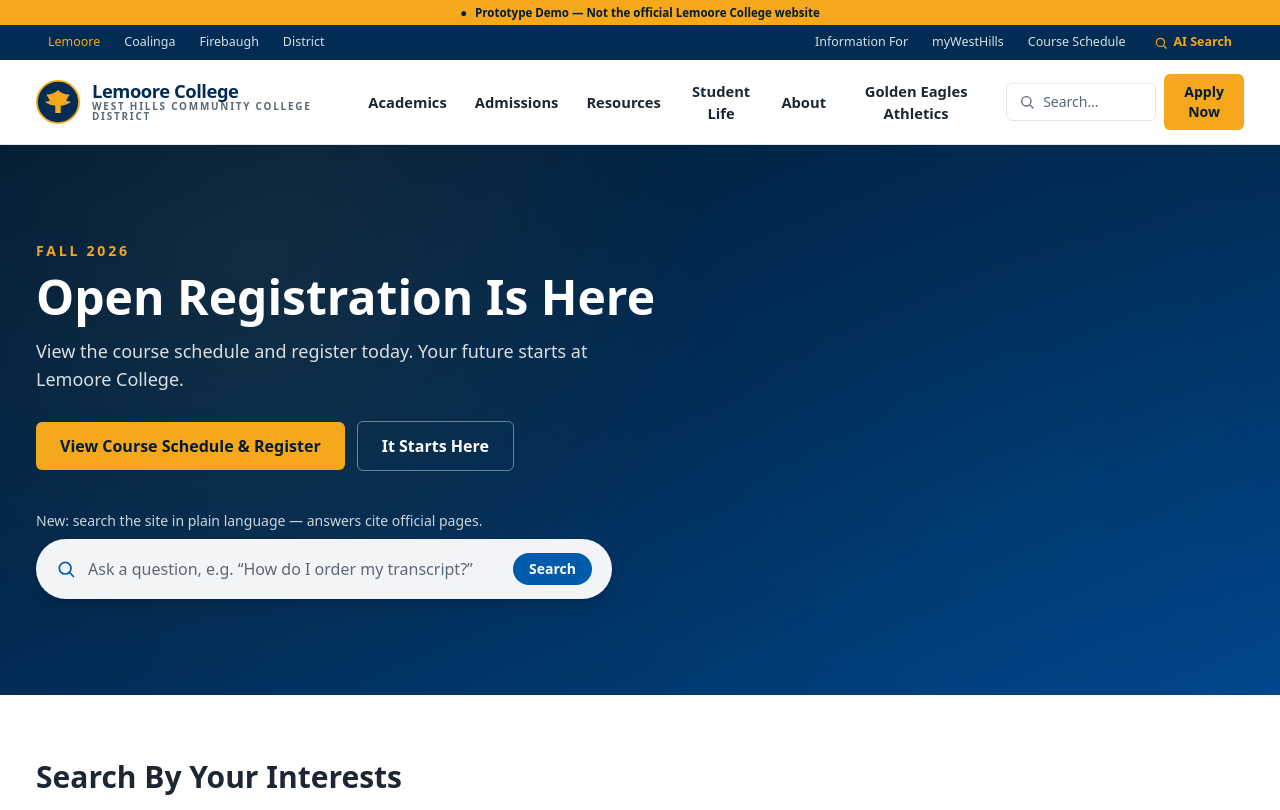
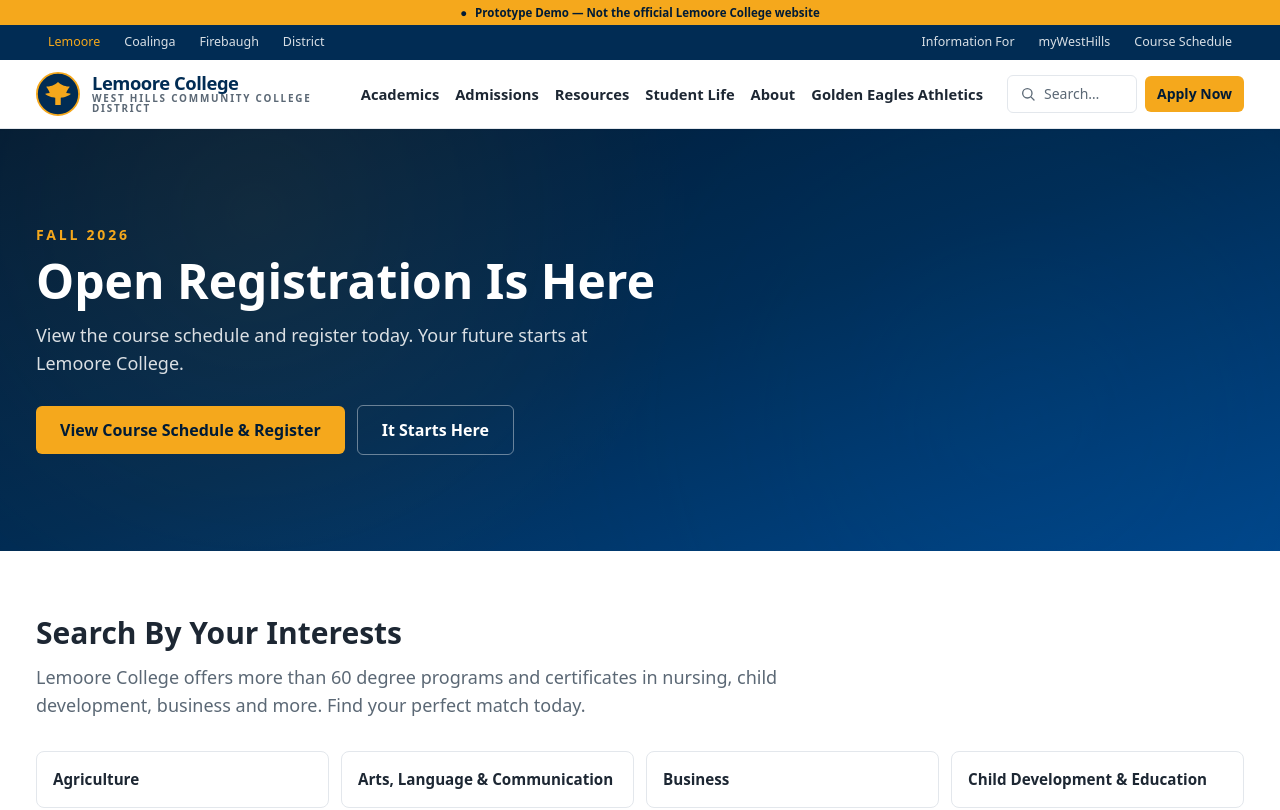
Before and after one commit to tamirsood-web/lemoore-student-success-assistant, a Next.js app: page / in a window 1280 px wide. Shown: the top 810 px of the page. Built offline with nearby package versions, Linux system fonts and the light colour scheme.

Commit message:
Navigation bar UI updates

```diff
--- a/src/features/site/SiteHeader.tsx
+++ b/src/features/site/SiteHeader.tsx
@@ -45,14 +45,6 @@
                 {link}
               </InactiveControl>
             ))}
-            <button
-              type="button"
-              onClick={openSearch}
-              className="ml-1 flex items-center gap-1.5 px-3 py-2 text-[0.78rem] font-semibold text-lc-gold hover:bg-white/10"
-            >
-              <SearchIcon className="h-3.5 w-3.5" />
-              AI Search
-            </button>
           </nav>
         </div>
       </div>
@@ -63,11 +55,11 @@
           <Logo />
 
           {/* Desktop main nav */}
-          <nav aria-label="Main" className="hidden items-center gap-1 lg:flex">
+          <nav aria-label="Main" className="hidden items-center lg:flex">
             {MAIN_NAV.map((item) => (
               <InactiveControl
                 key={item}
-                className="rounded px-3 py-2 text-[0.92rem] font-semibold text-lc-ink hover:bg-lc-wash hover:text-lc-blue"
+                className="whitespace-nowrap rounded px-2 py-2 text-[0.92rem] font-semibold text-lc-ink hover:bg-lc-wash hover:text-lc-blue"
               >
                 {item}
               </InactiveControl>
@@ -79,13 +71,13 @@
             <button
               type="button"
               onClick={openSearch}
-              className="flex items-center gap-2 rounded-md border border-lc-line px-3 py-2 text-sm font-medium text-lc-slate hover:border-lc-blue hover:text-lc-blue lg:min-w-[150px]"
+              className="flex items-center gap-2 rounded-md border border-lc-line px-3 py-2 text-sm font-medium text-lc-slate hover:border-lc-blue hover:text-lc-blue lg:min-w-[130px]"
               aria-label="Open AI search"
             >
               <SearchIcon className="h-4 w-4" />
               <span className="hidden lg:inline">Search…</span>
             </button>
-            <InactiveControl className="hidden rounded-md bg-lc-gold px-4 py-2 text-sm font-bold text-lc-navy-dark hover:bg-lc-gold-dark sm:inline-block">
+            <InactiveControl className="hidden whitespace-nowrap rounded-md bg-lc-gold px-3 py-2 text-sm font-bold text-lc-navy-dark hover:bg-lc-gold-dark sm:inline-block">
               Apply Now
             </InactiveControl>
 
--- a/src/features/site/sections/Hero.tsx
+++ b/src/features/site/sections/Hero.tsx
@@ -1,10 +1,8 @@
 // Homepage hero/banner. Reproduces the real full-width promotional banner: a large image
 // area (a neutral brand-navy photographic placeholder, since the official rotating photos
-// can't be reproduced here), an eyebrow + large headline + supporting line, a gold CTA, and
-// — as the flagship improvement — a prominent AI search entry.
+// can't be reproduced here), an eyebrow + large headline + supporting line, and a gold CTA.
 
 import { HERO_SLIDES } from "../homeContent";
-import { HeroSearchBar } from "./HeroSearchBar";
 import { InactiveControl } from "../InactiveControl";
 
 export function Hero() {
@@ -47,14 +45,6 @@
             It Starts Here
           </InactiveControl>
         </div>
-
-        {/* Flagship: AI search entry */}
-        <div className="mt-10">
-          <p className="mb-2 text-sm font-medium text-white/80">
-            New: search the site in plain language — answers cite official pages.
-          </p>
-          <HeroSearchBar />
-        </div>
       </div>
     </section>
   );
--- a/src/features/site/sections/HeroSearchBar.tsx
+++ /dev/null
@@ -1,31 +0,0 @@
-"use client";
-
-import { useSearchOverlay } from "@/features/search/SearchProvider";
-
-/**
- * Prominent hero search entry — the headline improvement. It looks like a real search
- * field but opens the full AI-search overlay so judges immediately see the new capability.
- * Keyboard-accessible: it is a real button that opens the overlay on click or Enter/Space.
- */
-export function HeroSearchBar() {
-  const { open } = useSearchOverlay();
-  return (
-    <button
-      type="button"
-      onClick={open}
-      className="group flex w-full max-w-xl items-center gap-3 rounded-full bg-white/95 px-5 py-3.5 text-left shadow-lg ring-1 ring-black/5 transition hover:bg-white focus-visible:outline focus-visible:outline-2 focus-visible:outline-offset-2 focus-visible:outline-lc-gold"
-      aria-label="Open AI search — ask a question in plain language"
-    >
-      <svg viewBox="0 0 24 24" className="h-5 w-5 text-lc-blue" fill="none" stroke="currentColor" strokeWidth="2" aria-hidden="true">
-        <circle cx="11" cy="11" r="7" />
-        <path d="m21 21-4.3-4.3" strokeLinecap="round" />
-      </svg>
-      <span className="flex-1 text-lc-slate">
-        Ask a question, e.g. “How do I order my transcript?”
-      </span>
-      <span className="hidden rounded-full bg-lc-blue px-4 py-1.5 text-sm font-semibold text-white group-hover:bg-lc-blue-dark sm:inline-block">
-        Search
-      </span>
-    </button>
-  );
-}
```
